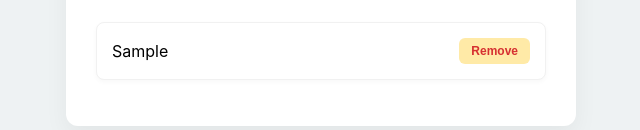
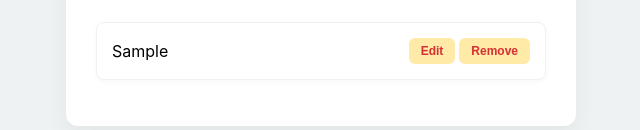
Before and after one commit to chadhas282-afk/To-do-list, a plain HTML site: page index.html in a window 1280 px wide. Both pictures are taken after typing "Sample" into the empty fields and a click on the button "Add Task". Shown: the part 181-311 px from the top of the page, without its empty margins (319-959 px from the left). Drawn offline with Linux system fonts and the light colour scheme.

Commit message:
add edit button

```diff
--- a/script.js
+++ b/script.js
@@ -1,24 +1,35 @@
-document.getElementById("addTaskButton").addEventListener("click", function() {
+document.getElementById("addTaskButton").addEventListener("click", function () {
     var taskInput = document.getElementById("taskInput");
     var taskList = document.getElementById("taskList");
-
     if (taskInput.value.trim() !== "") {
         var li = document.createElement("li");
         var span = document.createElement("span");
         span.textContent = taskInput.value;
         li.appendChild(span);
+        var editBtn = document.createElement("button");
+        editBtn.textContent = "Edit";
+        editBtn.className = "edit-btn";
+
+        editBtn.onclick = function () {
+            taskInput.value = span.textContent;
+            li.remove();
+        };
         var removeBtn = document.createElement("button");
         removeBtn.textContent = "Remove";
         removeBtn.className = "remove-btn";
 
-        removeBtn.onclick = function() {
+        removeBtn.onclick = function () {
             li.style.opacity = "0";
-            setTimeout(function() {
+            setTimeout(function () {
                 li.remove();
             }, 200);
         };
+        var buttonGroup = document.createElement("div");
+        buttonGroup.className = "button-group";
 
-        li.appendChild(removeBtn);
+        buttonGroup.appendChild(editBtn);
+        buttonGroup.appendChild(removeBtn);
+        li.appendChild(buttonGroup);
         taskList.appendChild(li);
 
         taskInput.value = "";
--- a/style.css
+++ b/style.css
@@ -95,6 +95,26 @@ li:hover {
     background-color: #ff7675;
     color: white;
 }
+.edit-btn {
+    background-color: #ffeaa7;
+    color: #d63031;
+    border: none;
+    padding: 6px 12px;
+    border-radius: 6px;
+    cursor: pointer;
+    font-weight: bold;
+    font-size: 12px;
+    margin-right: 0;
+}
+.edit-btn:hover {
+    background-color: #ff7675;
+}
+.button-group {
+    display: flex;
+    gap: 4px;
+    align-items: center;
+}
+
 @media (max-width: 480px) {
     body {
         padding-top: 20px;
```
